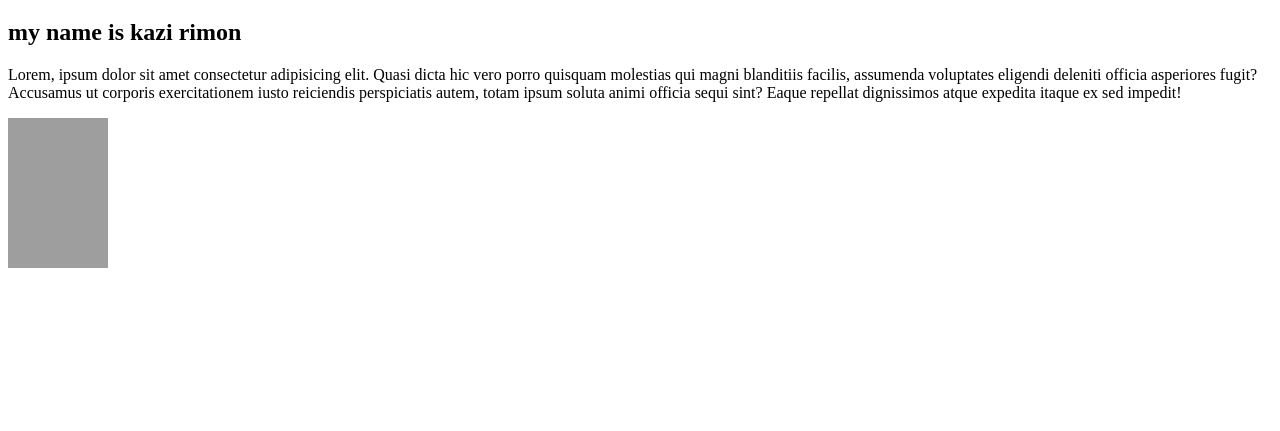
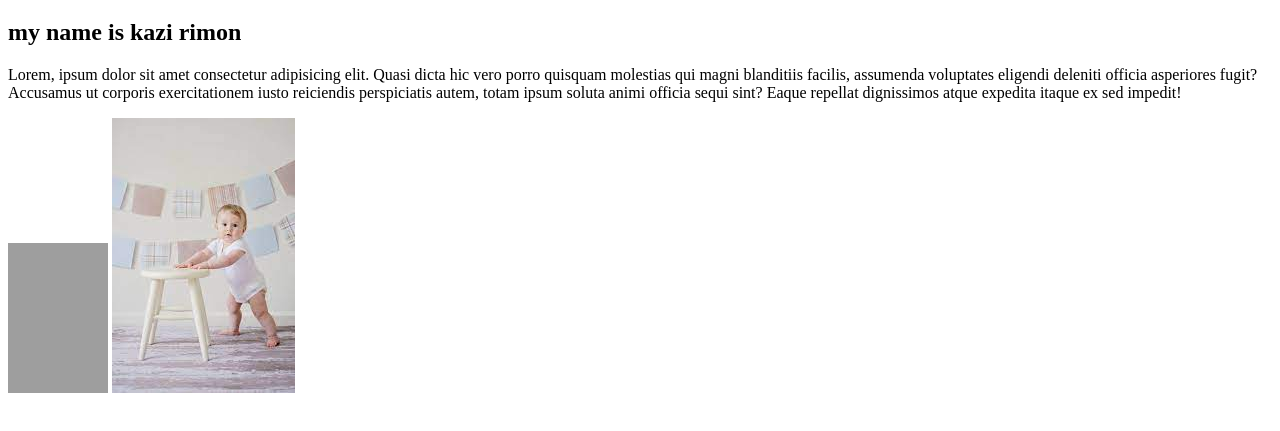
Before and after one commit to kazirimon1/my-fifth-repo, a plain HTML site: page index.html in a window 1280 px wide. Shown: the part 61-492 px from the top of the page. Drawn offline with Linux system fonts and the light colour scheme; grey boxes are pictures that could not be loaded.

Commit message:
leda hola add

```diff
--- a/index.html
+++ b/index.html
@@ -12,6 +12,7 @@
     <h2>my name is kazi rimon</h2>
     <p>Lorem, ipsum dolor sit amet consectetur adipisicing elit. Quasi dicta hic vero porro quisquam molestias qui magni blanditiis facilis, assumenda voluptates eligendi deleniti officia asperiores fugit? Accusamus ut corporis exercitationem iusto reiciendis perspiciatis autem, totam ipsum soluta animi officia sequi sint? Eaque repellat dignissimos atque expedita itaque ex sed impedit!</p>
     <img class="hukka" src="rimon/rimon.jpg" alt="">
+    <img src="rimon/index.jpg" alt="">
 
 
 </body>
```
